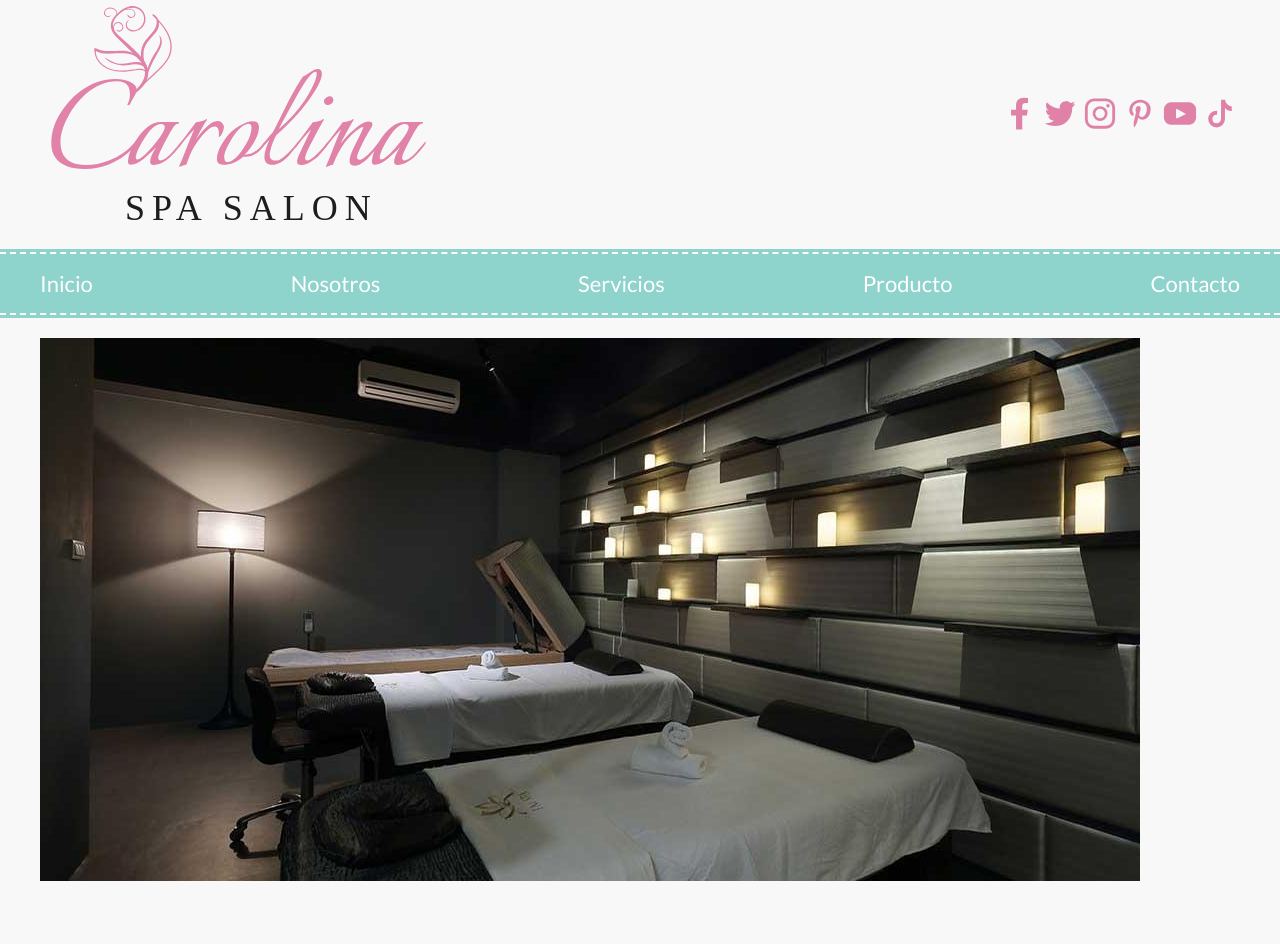
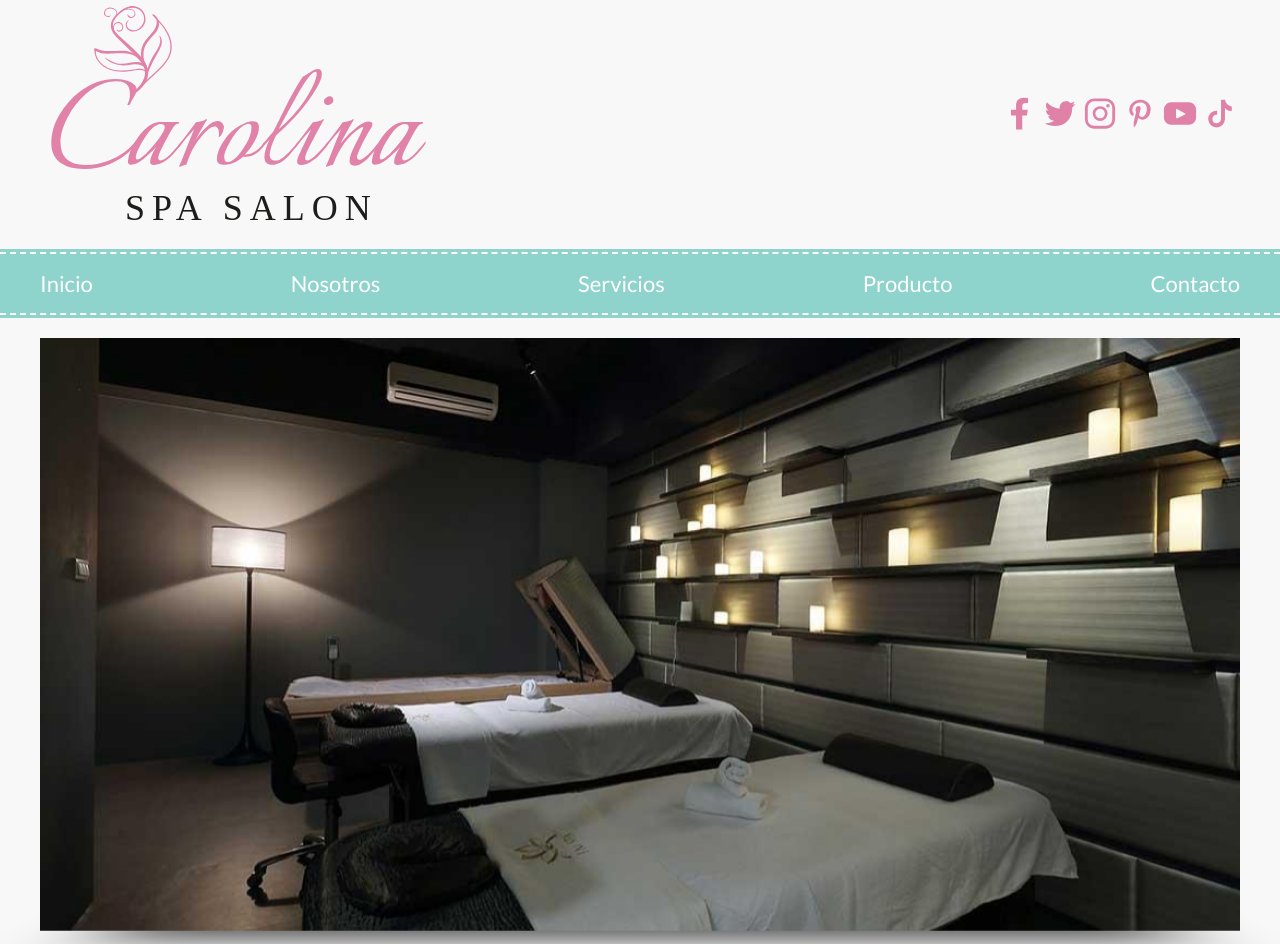
Before and after one commit to lynryunga/Spa, a website: page index.html in a window 1280 px wide. Shown: the top 944 px of the page. Drawn offline with nearby package versions, Linux system fonts and the light colour scheme; a web font is replaced by a local one.

Commit message:
Proyecto Spa Finalizado

```diff
--- a/index.html
+++ b/index.html
@@ -9,6 +9,8 @@
     <link rel="preconnect" href="https://fonts.gstatic.com" crossorigin>
     <link href="https://fonts.googleapis.com/css2?family=Italianno&family=Lato:wght@400;700;900&display=swap" rel="stylesheet">
     <link rel="stylesheet" href="build/css/app.css">
+    <link rel="stylesheet" href="https://cdn.jsdelivr.net/npm/swiper@8/swiper-bundle.min.css"
+/>
 </head>
 <body>
 
@@ -53,10 +55,16 @@
         </div>
     </div>
 
-    <section class="slider">
-        <ul class="slider__contenedor">
-            <li class="slider__slide">
-                <img src="build/img/slide_01.jpg" alt="imagen slide">
+    <section class="swiper contenedor">
+        <ul class="swiper-wrapper">
+            <li class="swiper-slide">
+                <img class="slider__imagen" src="build/img/slide_01.jpg" alt="imagen slide">
+            </li>
+            <li class="swiper-slide">
+                <img class="slider__imagen" src="build/img/slide_02.jpg" alt="imagen slide">
+            </li>
+            <li class="swiper-slide">
+                <img class="slider__imagen" src="build/img/slide_03.jpg" alt="imagen slide">
             </li>
         </ul>
     </section>
@@ -263,7 +271,10 @@
             </div>
         </div>
 
-        <p class="footer__copyright">Carolina Spa & Salon. lynr&copy; Derechos Reservados</p>
+        <p class="footer__copyright">Carolina Spa & Salon. lynrYunga&copy; Derechos Reservados</p>
     </footer>
+
+    <script src="https://cdn.jsdelivr.net/npm/swiper@8/swiper-bundle.min.js"></script>
+    <script src="js/app.js"></script>
 </body>
 </html>
--- /dev/null
+++ b/js/app.js
@@ -0,0 +1,25 @@
+// window.swiper = new Swiper({
+//   el: '.slider__contenedor',
+//   slideClass: 'slider__slide',
+//   createElements: true,
+//   autoPlay: {
+//     delay: 5000
+//   },
+//   loop: true,
+//   pagination: true,
+//   navigation: true
+// });
+
+var swiper = new Swiper(".swiper", {
+  effect: "cube",
+  grabCursor: true,
+  cubeEffect: {
+    shadow: true,
+    slideShadows: true,
+    shadowOffset: 20,
+    shadowScale: 0.94,
+  },
+  pagination: {
+    el: ".swiper-pagination",
+  },
+});
--- a/src/scss/ui/contenido/_index.scss
+++ b/src/scss/ui/contenido/_index.scss
@@ -1,3 +1,4 @@
+@forward 'slider';
 @forward 'bienvenida';
 @forward 'cards';
 @forward 'horarios';
--- /dev/null
+++ b/src/scss/ui/contenido/_slider.scss
@@ -0,0 +1,41 @@
+@use 'base/variables' as v;
+
+.slider {
+  overflow: hidden;
+  position: relative;
+
+  &__slide {
+    height: 100%;
+    flex-shrink: 0;
+    width: 100%;
+    position: relative;
+    transition: transform;
+  }
+
+  &__imagen {
+    width: 100%;
+  }
+
+  .swiper-button-next,
+  .swiper-button-prev {
+    color: v.$blanco;
+  }
+
+  .swiper-pagination-bullet {
+    background-color: v.$blanco;
+  }
+
+  .swiper-pagination-bullet-active {
+    background-color: v.$primario;
+  }
+}
+
+.swiper-slide {
+  background-position: center;
+  background-size: cover;
+}
+
+.swiper-slide img {
+  display: block;
+  width: 100%;
+}
```
Also changed, not shown: build/css/app.css, 1 other file.
